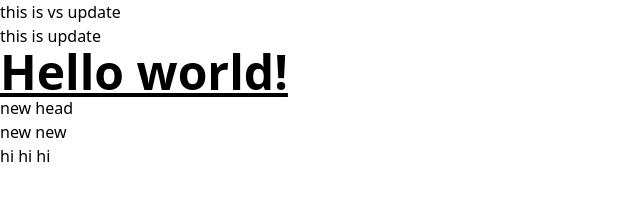
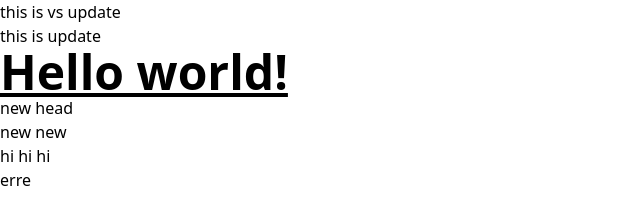
Before and after one commit to aungthedev/extailGit, a website: page src/index.html in a window 1280 px wide. Shown: the full height of the page, 0-640 px from the left. Drawn offline with Linux system fonts and the light colour scheme.

Commit message:
new addded

```diff
--- a/src/index.html
+++ b/src/index.html
@@ -13,5 +13,6 @@
   <h2>new head</h2>
   <h3>new new</h3>
   <h4>hi hi hi</h4>
+  <h2>erre</h2>
 </body>
 </html>
```
